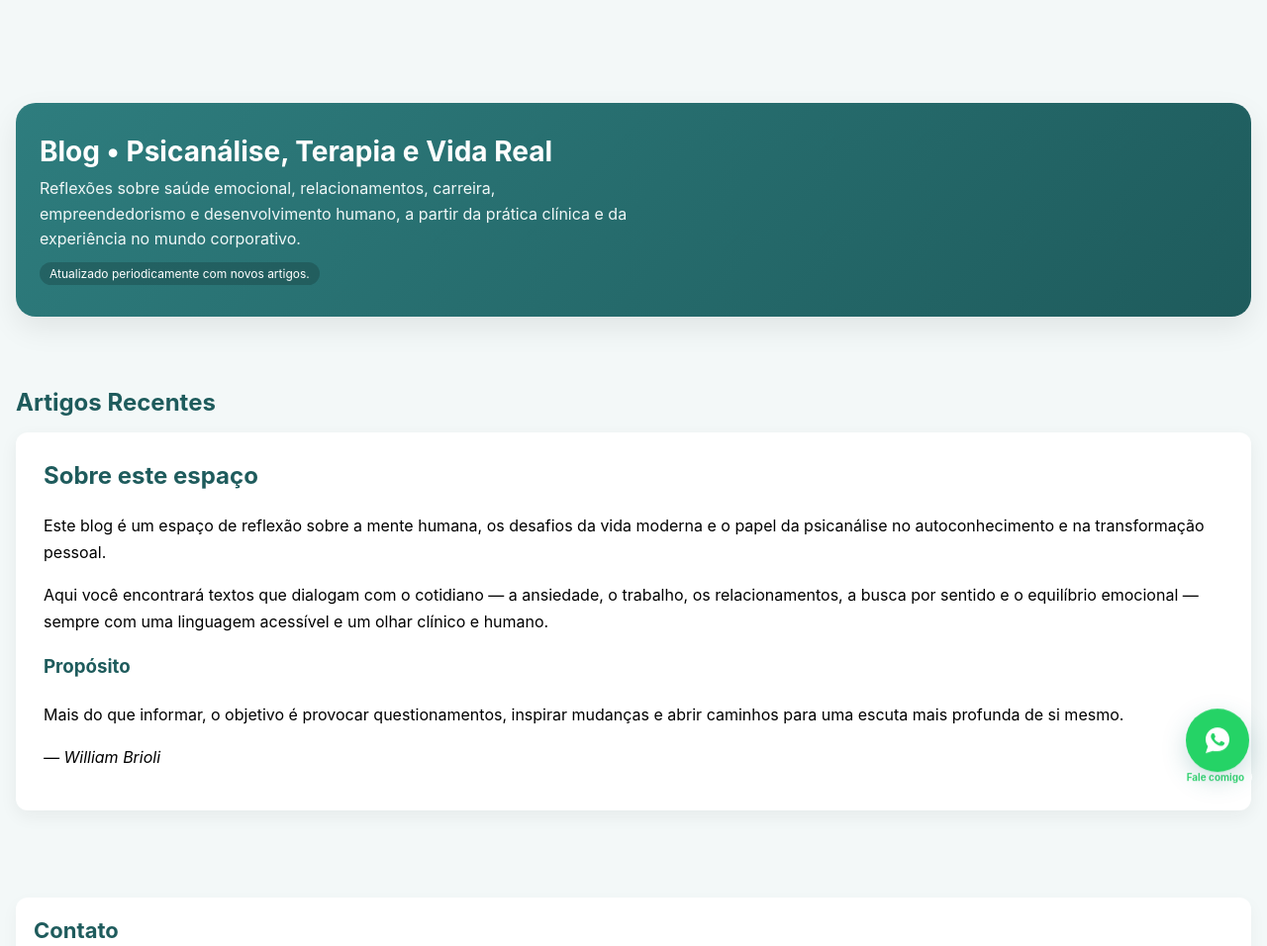
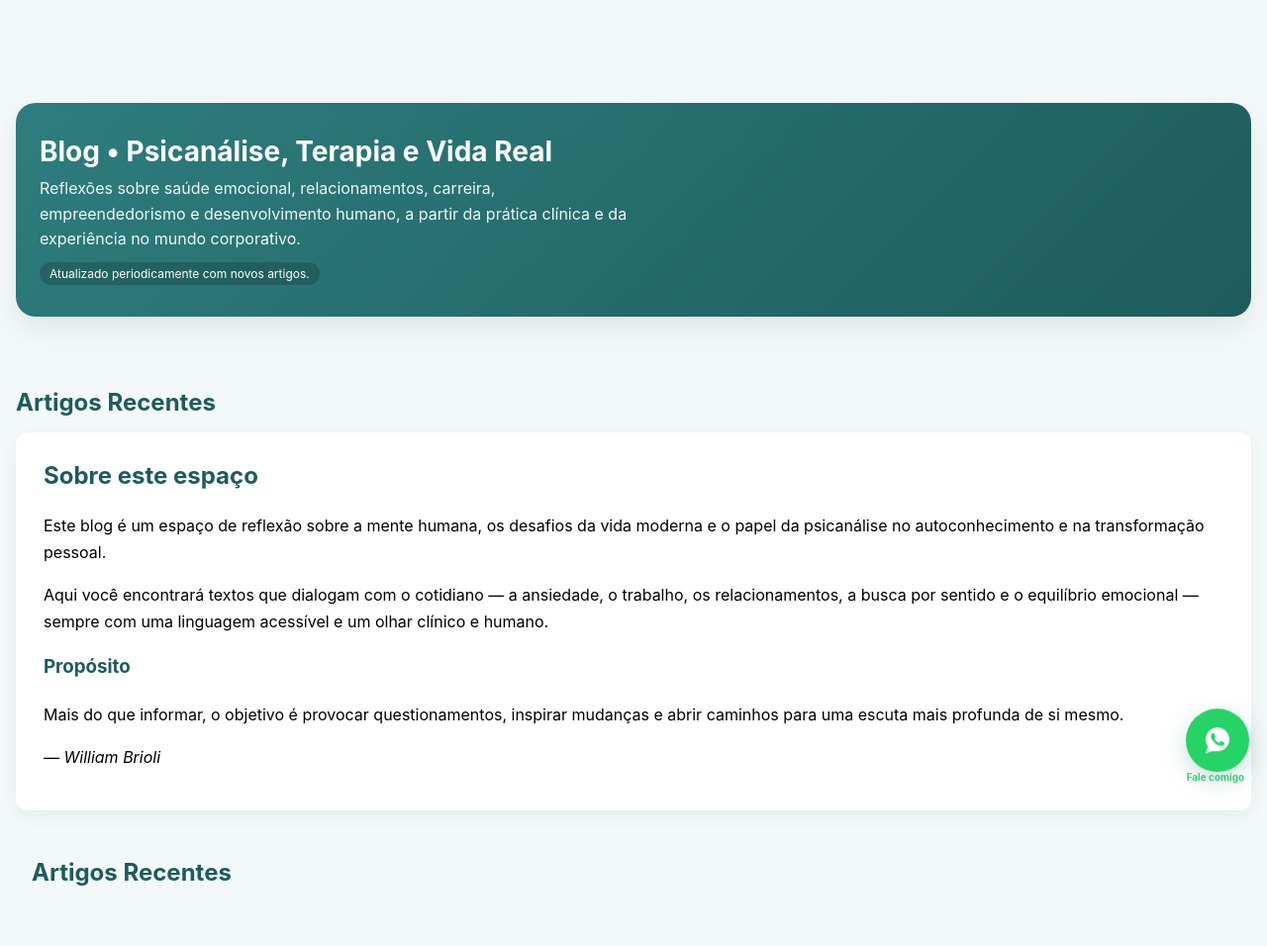
Before and after one commit to williambrioli/williambrioli.github.io, a plain HTML site: page artigocnv.html in a window 1280 px wide. Shown: the top 956 px of the page at 99% size. Drawn offline with Linux system fonts and the light colour scheme.

Commit message:
Update artigocnv.html

```diff
--- a/artigocnv.html
+++ b/artigocnv.html
@@ -623,7 +623,17 @@
 </div>
 
 
+<!-- ===================
+         LISTA DE ARTIGOS
+         =================== -->
+    <section class="blog-section">
+      <div class="container">
+        <h2>Artigos Recentes</h2>
 
+        <!-- Container onde os cards serão injetados via JS -->
+        <div id="postsGrid" class="posts-grid">
+          <!-- Cards criados dinamicamente -->
+        </div>
 
 
     </section>
```
